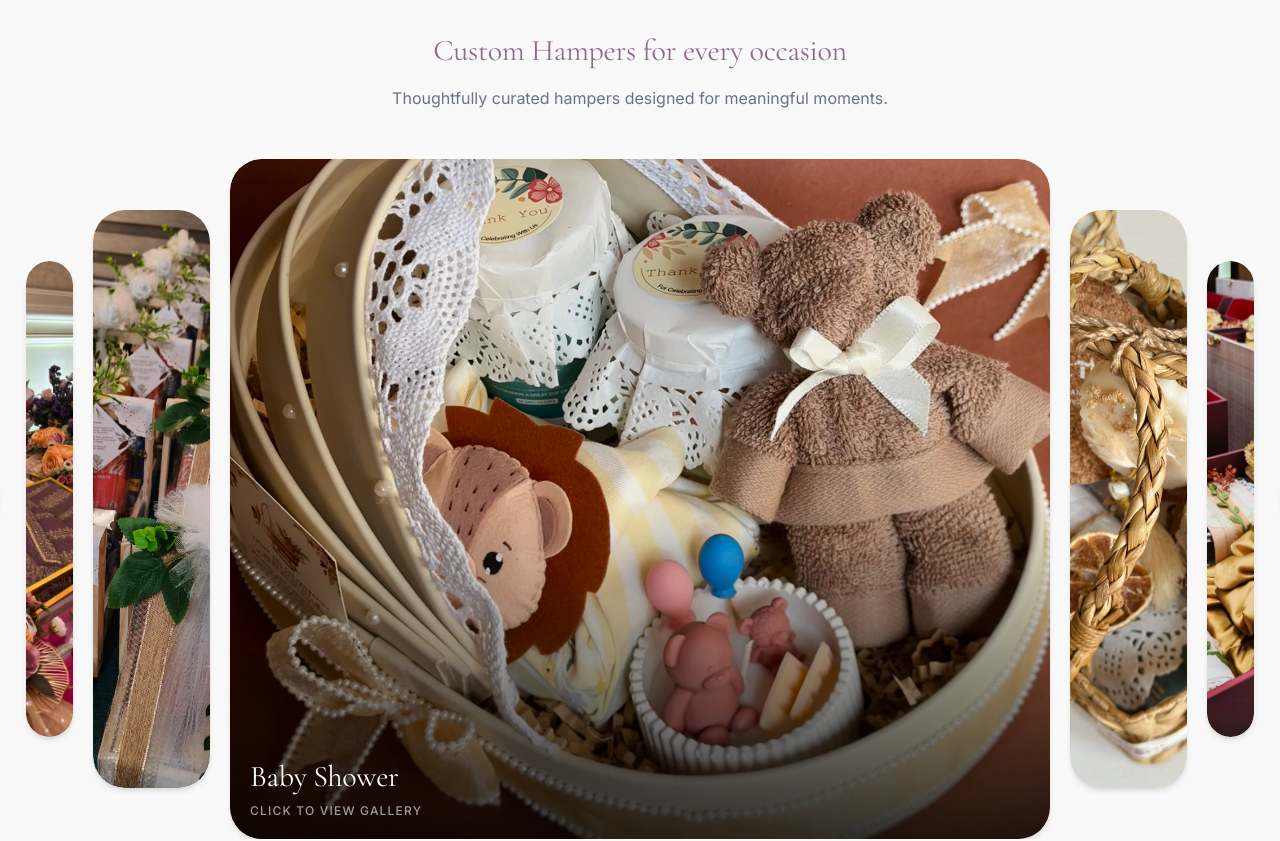
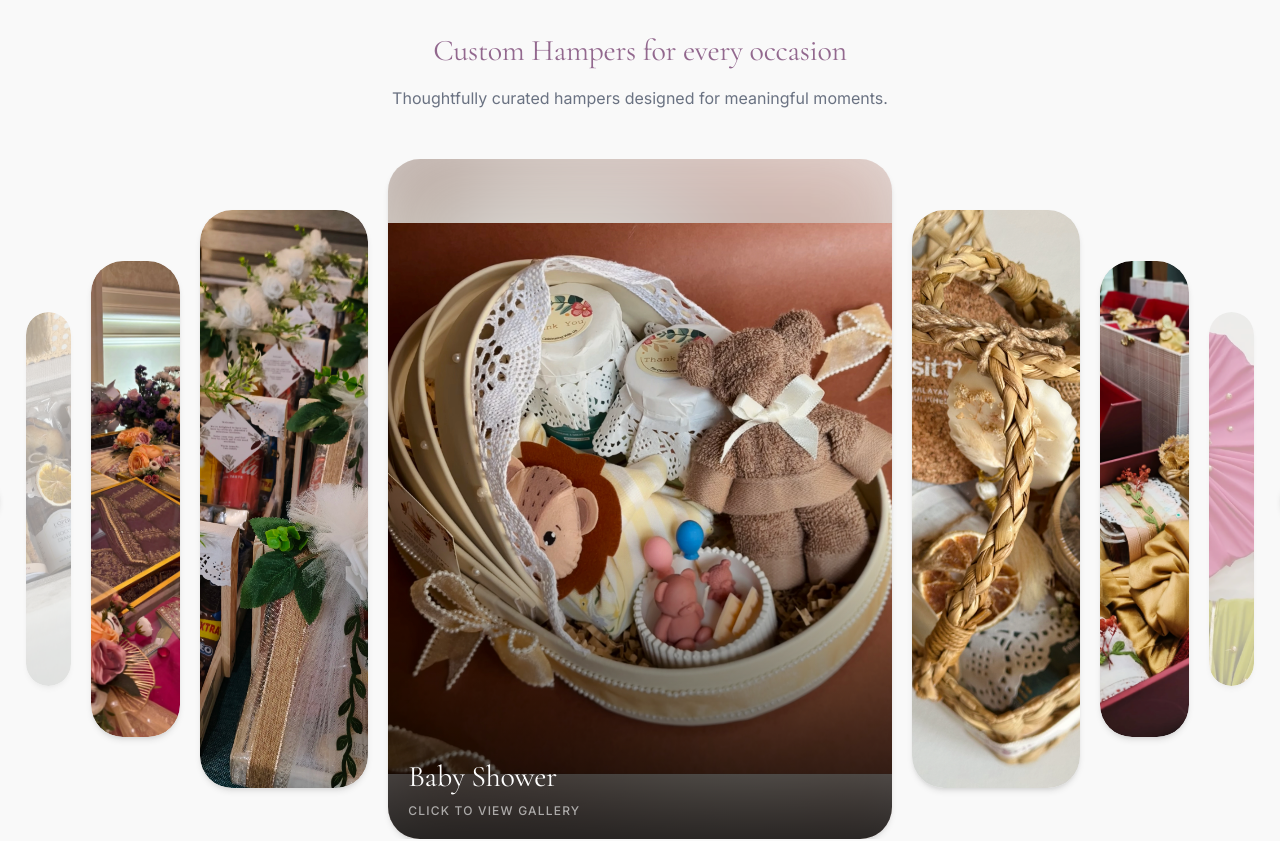
Before and after one commit to muditgarg48/tanukrit, a React (Vite) app: page / in a window 1280 px wide. Shown: the part 1200-2041 px from the top of the page. Built offline with nearby package versions, Linux system fonts and the light colour scheme.

Commit message:
Minor requested improvements 2

```diff
--- a/src/components/Navbar.jsx
+++ b/src/components/Navbar.jsx
@@ -96,7 +96,7 @@ const MobileSidebar = ({ toggleMenu, sidebarVariants, backdropVariants }) => (
                         href={link.hash}
                         initial={{ opacity: 0, x: 50 }}
                         animate={{ opacity: 1, x: 0 }}
-                        transition={{ delay: 0.1, type: "spring", stiffness: 200, damping: 25 }}
+                        transition={{ delay: 0.2 + index * 0.1, type: "decay", stiffness: 100, damping: 25 }}
                         onClick={(e) => { e.preventDefault(); scrollToHash(link.hash); toggleMenu(); }}
                         className="text-lg font-medium uppercase tracking-[0.25em] transition-all duration-300 hover:scale-110 origin-left text-primary/80 hover:text-primary"
                     >
--- a/src/sections/Showcase.jsx
+++ b/src/sections/Showcase.jsx
@@ -172,7 +172,8 @@ const Showcase = () => {
                             <div className="hidden md:flex w-full h-[85vh] max-h-[750px] min-h-[500px] relative overflow-hidden justify-center items-center transition-all duration-300">
                                 {extendedItems.map((item, index) => {
                                     const distance = index - displayIndex;
-                                    const isVisible = Math.abs(distance) <= 2;
+                                    const absDist = Math.abs(distance);
+                                    const isVisible = absDist <= 3;
                                     const isActive = index === displayIndex;
 
                                     return (
@@ -180,22 +181,29 @@ const Showcase = () => {
                                             key={`${item.id}-${index}`}
                                             onClick={() => isActive ? openGallery(item) : setDisplayIndex(index)}
                                             style={{
-                                                flex: isVisible ? (isActive ? 7 : (Math.abs(distance) === 1 ? 1 : 0.4)) : 0,
-                                                opacity: isVisible ? 1 : (Math.abs(distance) === 3 ? 0.3 : 0),
+                                                flex: isVisible ? (isActive ? 4.5 : (absDist === 1 ? 1.5 : (absDist === 2 ? 0.8 : 0.4))) : 0,
+                                                opacity: isVisible ? (absDist === 3 ? 0.4 : 1) : 0,
                                                 margin: isVisible ? "0 10px" : "0",
                                                 minWidth: isVisible ? "20px" : "0",
-                                                height: isVisible ? (isActive ? "100%" : (Math.abs(distance) === 1 ? "85%" : "70%")) : "70%",
+                                                height: isVisible ? (isActive ? "100%" : (absDist === 1 ? "85%" : (absDist === 2 ? "70%" : "55%"))) : "55%",
                                                 transition: enableTransitions ? "flex 0.6s cubic-bezier(0.32, 0.72, 0, 1), height 0.6s cubic-bezier(0.32, 0.72, 0, 1), opacity 0.4s ease, margin 0.6s ease" : "none"
                                             }}
                                             className="relative rounded-[2rem] overflow-hidden cursor-pointer group shadow-md hover:shadow-xl min-w-0 bg-black/5"
                                         >
                                             {/* No-Crop Aesthetic: Blurred backdrop + object-contain */}
+                                            {isActive && (
+                                                <img
+                                                    src={item.coverImage}
+                                                    alt=""
+                                                    className="absolute inset-0 w-full h-full object-cover blur-2xl opacity-40 scale-110"
+                                                />
+                                            )}
                                             <img
                                                 src={item.coverImage}
                                                 alt={item.title}
                                                 loading="lazy"
                                                 decoding="async"
-                                                className="absolute inset-0 w-full h-full object-cover rounded-[2rem] transition-transform duration-700 group-hover:scale-110 z-10"
+                                                className={`absolute inset-0 w-full h-full rounded-[2rem] transition-transform duration-700 group-hover:scale-105 z-10 ${isActive ? "object-contain" : "object-cover"}`}
                                             />
                                             <div
                                                 className={`absolute inset-0 bg-gradient-to-t from-black/80 via-transparent to-transparent p-5 flex flex-col justify-end transition-opacity duration-300 z-20 ${isActive ? 'opacity-100' : 'opacity-0'}`}
```
